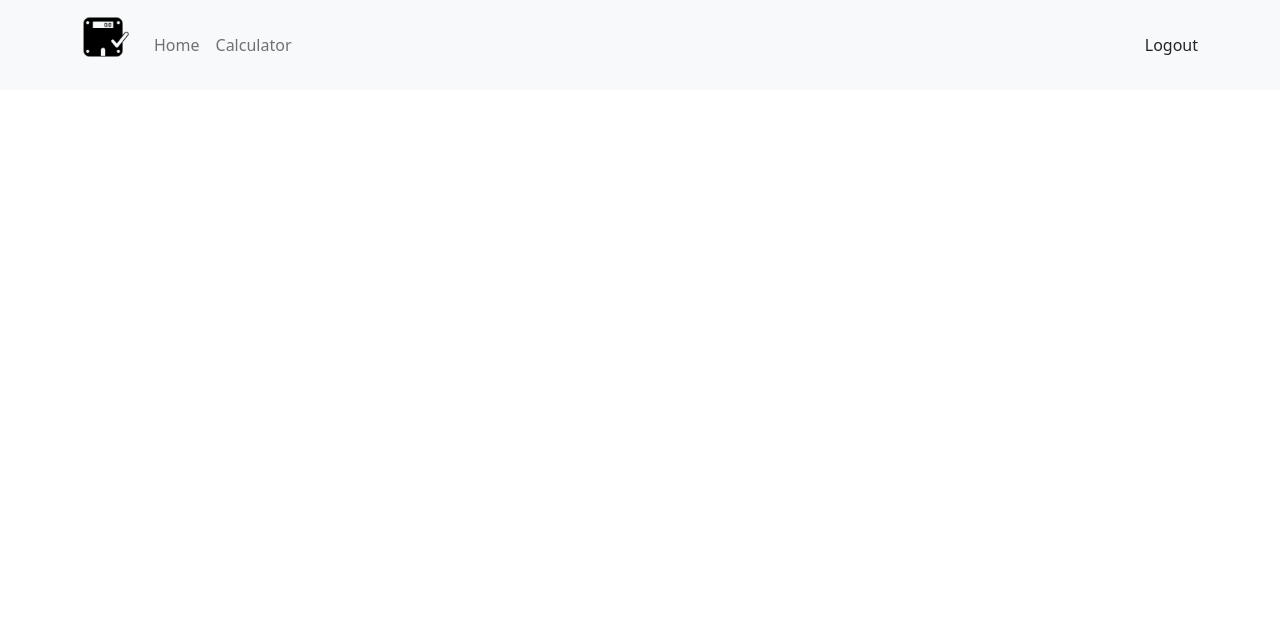
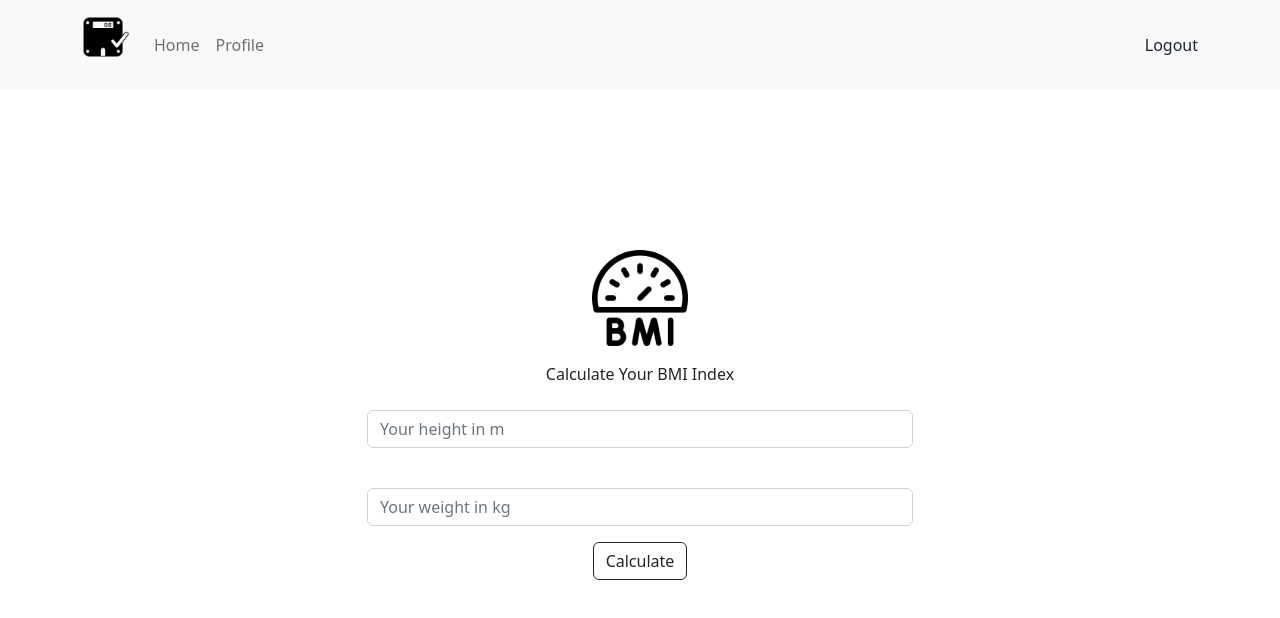
Before and after one commit to DominikaMazur99/bmi_calculator, a React (Create React App) app: page / in a window 1280 px wide. Shown: the top 618 px of the page. Built offline with nearby package versions, Linux system fonts and the light colour scheme; sample sign-in values are in the browser's storage.

Commit message:
bmi calculator

```diff
--- a/api/db.json
+++ b/api/db.json
@@ -17,6 +17,12 @@
       "name": "Ala",
       "email": "a@a.pl",
       "password": "aa"
+    },
+    {
+      "id": "mati",
+      "name": "Mateusz",
+      "email": "m@m.pl",
+      "password": "mm"
     }
   ]
 }
--- a/src/App.js
+++ b/src/App.js
@@ -5,6 +5,7 @@ import Register from "./components/forms/auth/Register";
 import MainPage from "./components/views/MainPage";
 import { ToastContainer } from "react-toastify";
 import "./App.scss";
+import Calculator from "./components/calculator/Calculator";
 
 function App() {
     return (
--- /dev/null
+++ b/src/components/calculator/Calculator.jsx
@@ -0,0 +1,76 @@
+import { useState } from "react";
+import { Container } from "react-bootstrap";
+import { Row, Col } from "react-bootstrap";
+import Form from "react-bootstrap/Form";
+
+import bmiIcon from "../../images/bmi.png";
+
+import InputField from "../fieldsUI/InputField.jsx";
+import SimpleButton from "../buttons/SimpleButton";
+
+import "./Calculator.scss";
+
+function Calculator() {
+    const [height, setHeight] = useState("");
+    const [weight, setWeight] = useState("");
+    const bmi = weight / height ** 2;
+    console.log(bmi);
+
+    return (
+        <div>
+            <Container>
+                <Row xs={2} md={8} className="login-box">
+                    <Form>
+                        <Col>
+                            <div className="text-center">
+                                <img
+                                    src={bmiIcon}
+                                    alt="bmi icon"
+                                    className="bmi__icon"
+                                />
+                            </div>
+                            <div className="text-center">
+                                Calculate Your BMI Index
+                            </div>
+                        </Col>
+                        <Col>
+                            <InputField
+                                fieldId="height"
+                                fieldType="number"
+                                step="0.01"
+                                min="0"
+                                placeholder="Your height in m"
+                                onChange={(e) => setHeight(e.target.value)}
+                                value={height}
+                                name="height"
+                            />
+                        </Col>
+                        <Col>
+                            <InputField
+                                fieldId="Weight"
+                                fieldType="number"
+                                placeholder="Your weight in kg"
+                                step="0.1"
+                                min="0"
+                                onChange={(e) => setWeight(e.target.value)}
+                                value={weight}
+                                name="weight"
+                            />
+                        </Col>
+                        <Col>
+                            <div className="text-center">
+                                <SimpleButton
+                                    variant="outline-dark"
+                                    type="submit"
+                                    text="Calculate"
+                                />
+                            </div>
+                        </Col>
+                    </Form>
+                </Row>
+            </Container>
+        </div>
+    );
+}
+
+export default Calculator;
--- /dev/null
+++ b/src/components/calculator/Calculator.scss
@@ -0,0 +1,5 @@
+.bmi__icon {
+    height: 6rem;
+    width: 6rem;
+    margin-bottom: 1rem;
+}
--- a/src/components/fieldsUI/InputField.jsx
+++ b/src/components/fieldsUI/InputField.jsx
@@ -9,6 +9,8 @@ function InputField({
     name,
     onChange,
     value,
+    step,
+    min,
 }) {
     return (
         <Form.Group className="mb-3" controlId={fieldId}>
@@ -19,6 +21,8 @@ function InputField({
                 placeholder={placeholder}
                 onChange={onChange}
                 value={value}
+                step={step}
+                min={min}
             />
             {{ text } ? (
                 <Form.Text className="text-muted">{text}</Form.Text>
--- a/src/components/navbar/NavbarComponent.jsx
+++ b/src/components/navbar/NavbarComponent.jsx
@@ -28,8 +28,8 @@ function NavbarComponent() {
                     />
                 </Navbar.Brand>
                 <Nav className="me-auto">
-                    <Nav.Link href="#home">Home</Nav.Link>
-                    <Nav.Link href="#features">Calculator</Nav.Link>
+                    <Nav.Link href="/">Home</Nav.Link>
+                    <Nav.Link>Profile</Nav.Link>
                 </Nav>
 
                 <Navbar.Collapse className="justify-content-end">
--- a/src/components/views/MainPage.jsx
+++ b/src/components/views/MainPage.jsx
@@ -1,10 +1,11 @@
-import { Link, useNavigate } from "react-router-dom";
+import Calculator from "../calculator/Calculator";
 import NavbarComponent from "../navbar/NavbarComponent";
 
 function MainPage() {
     return (
         <>
             <NavbarComponent />
+            <Calculator />
         </>
     );
 }
```
Also changed, not shown: src/images/bmi.png (added).
